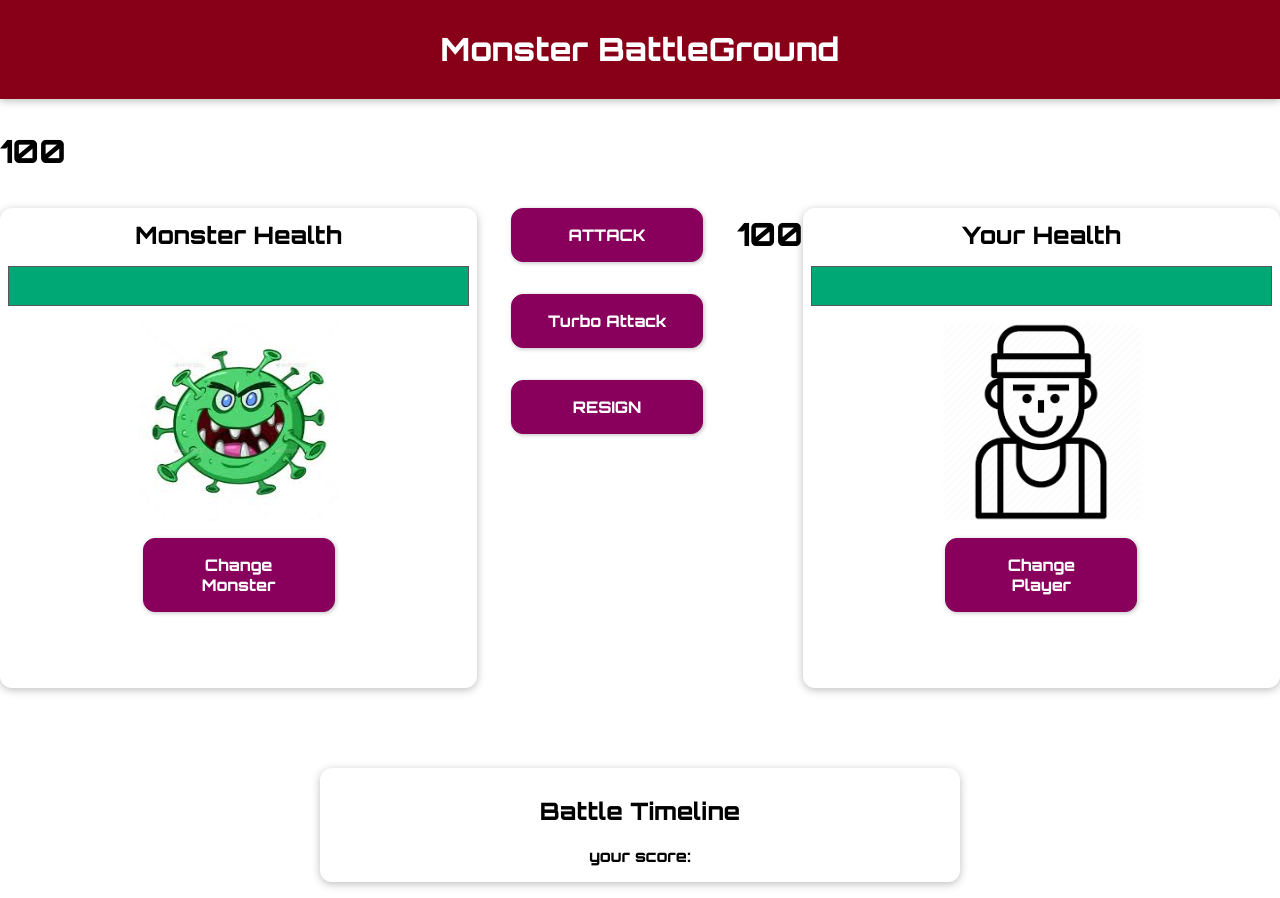
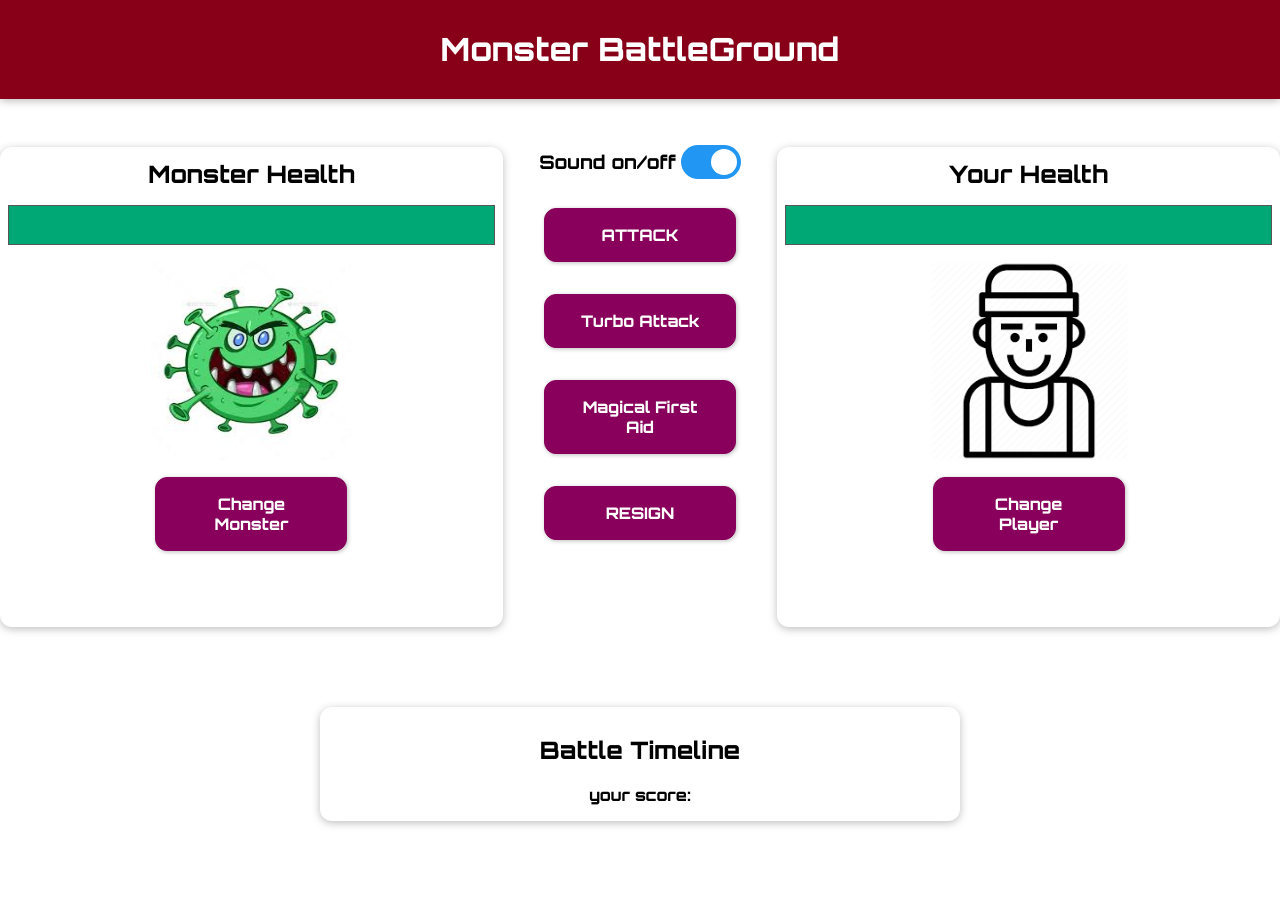
Before and after one commit to mirmahyar/CovidBattleGround, a plain HTML site: page index.html in a window 1280 px wide. After the commit the page ends 837 px from the top, so only its background shows below. Drawn offline with nearby package versions, Linux system fonts and the light colour scheme; a web font is replaced by a local one.

Commit message:
Added Sound on/off and Magical first aid buttons

```diff
--- a/app.js
+++ b/app.js
@@ -17,6 +17,7 @@ const app = Vue.createApp({
       playerHealth: 100,
       monsterHealth: 100,
       round: 0,
+      SoundOn: true,
     };
   },
 
@@ -37,12 +38,14 @@ const app = Vue.createApp({
     },
 
     playSound() {
+      if (this.SoundOn) {
         if (this.currentMonster == 1) {
           var snd = new Audio("./SoundEffects/roar.mp3");
           snd.play();
         } else if (this.currentMonster == 0) {
           var virusSound = new Audio("./SoundEffects/haha.mp3");
           virusSound.play();
+        }
       }
     },
 
@@ -63,6 +66,19 @@ const app = Vue.createApp({
       this.monsterHealth = this.monsterHealth - generateRandom(10, 20);
       this.AttackOnPlayer();
     },
+    heal() {
+      //It is a magical first aid button that can improve player's health!
+      //OF course, even with using this button, the monster will then attack the player!
+      //And it counts as one round also.
+      this.round++;
+      const healValue = generateRandom(10, 20);
+      if (this.playerHealth + healValue >= 100) {
+        this.playerHealth = 100;
+      } else {
+        this.playerHealth += healValue;
+      }
+      this.AttackOnPlayer();
+    },
   },
 });
 app.mount("#game");
--- a/index.html
+++ b/index.html
@@ -21,7 +21,7 @@
     </header>
     <div id="game">
 
-      <h1>{{monsterHealth}}</h1>
+
 
       <div class="wrapper">
         <section id="monster" class="container">
@@ -44,14 +44,21 @@
 
         <div class="wrapper_buttons">
           <section id="controls">
+            <h3 class="onOffText">Sound on/off </h3>
+            <label class="switch">
+
+              <input type="checkbox" v-model="SoundOn">
+              <span class="slider round"></span>
+            </label>
             <button  @click="playSound(); AttackOnMonster()" >ATTACK</button>
             <button :disabled="(round % 3)!==0" @click="TurboAttack(); playSound()">Turbo Attack</button>
+            <button  @click="playSound();heal()" >Magical First Aid</button>
             <button>RESIGN</button>
           </section>
         </div>
 
 
-        <h1>{{playerHealth}}</h1>
+
         <section id="player" class="container">
           <h2>Your Health</h2>
           <div class="healthbar">
--- a/styles.css
+++ b/styles.css
@@ -143,3 +143,70 @@ button:disabled {
 .log--heal {
   color: green;
 }
+
+/* The switch - the box around the slider */
+.switch {
+  position: relative;
+  display: inline-block;
+  width: 60px;
+  height: 34px;
+}
+
+/* Hide default HTML checkbox */
+.switch input {
+  opacity: 0;
+  width: 0;
+  height: 0;
+}
+
+/* The slider */
+.slider {
+  position: absolute;
+  cursor: pointer;
+  top: 0;
+  left: 0;
+  right: 0;
+  bottom: 0;
+  background-color: #ccc;
+  -webkit-transition: 0.4s;
+  transition: 0.4s;
+}
+
+.slider:before {
+  position: absolute;
+  content: "";
+  height: 26px;
+  width: 26px;
+  left: 4px;
+  bottom: 4px;
+  background-color: white;
+  -webkit-transition: 0.4s;
+  transition: 0.4s;
+}
+
+input:checked + .slider {
+  background-color: #2196f3;
+}
+
+input:focus + .slider {
+  box-shadow: 0 0 1px #2196f3;
+}
+
+input:checked + .slider:before {
+  -webkit-transform: translateX(26px);
+  -ms-transform: translateX(26px);
+  transform: translateX(26px);
+}
+
+/* Rounded sliders */
+.slider.round {
+  border-radius: 34px;
+}
+
+.slider.round:before {
+  border-radius: 50%;
+}
+
+.onOffText {
+  margin-right: 5px;
+}
```
Lines whose indentation alone changed are shown as unchanged.
